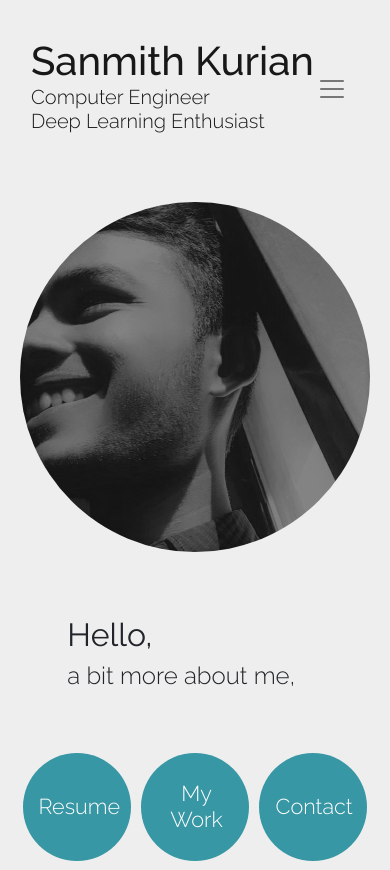
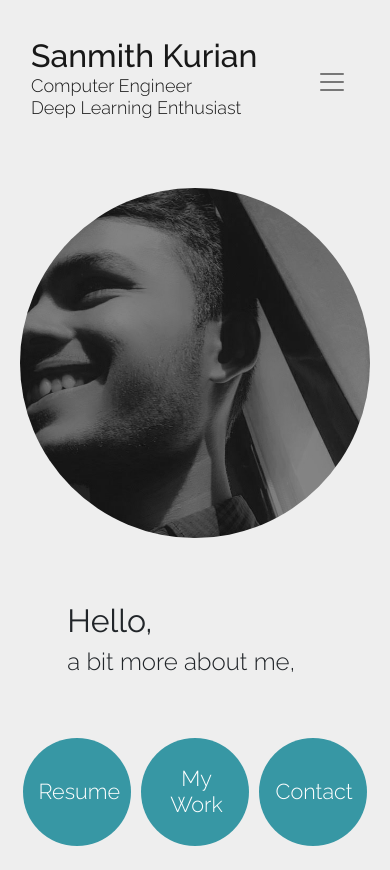
Before and after one commit to defsanmith/defsanmith.github.io, a plain HTML site: page index.html in a window 390 px wide. Shown: the top 870 px of the page. Drawn offline with nearby package versions, Linux system fonts and the light colour scheme; a web font is replaced by a local one.

Commit message:
mobile layout update

```diff
--- a/CSS/styles.css
+++ b/CSS/styles.css
@@ -166,6 +166,12 @@ footer {
     .navbar-brand {
         width: 50%;
     }
+    #nav-name {
+        font-size: 2rem;
+    }
+    #nav-sub {
+        font-size: 1.125rem;
+    }
     .body-container {
         margin-top: 2rem;
     }
```
